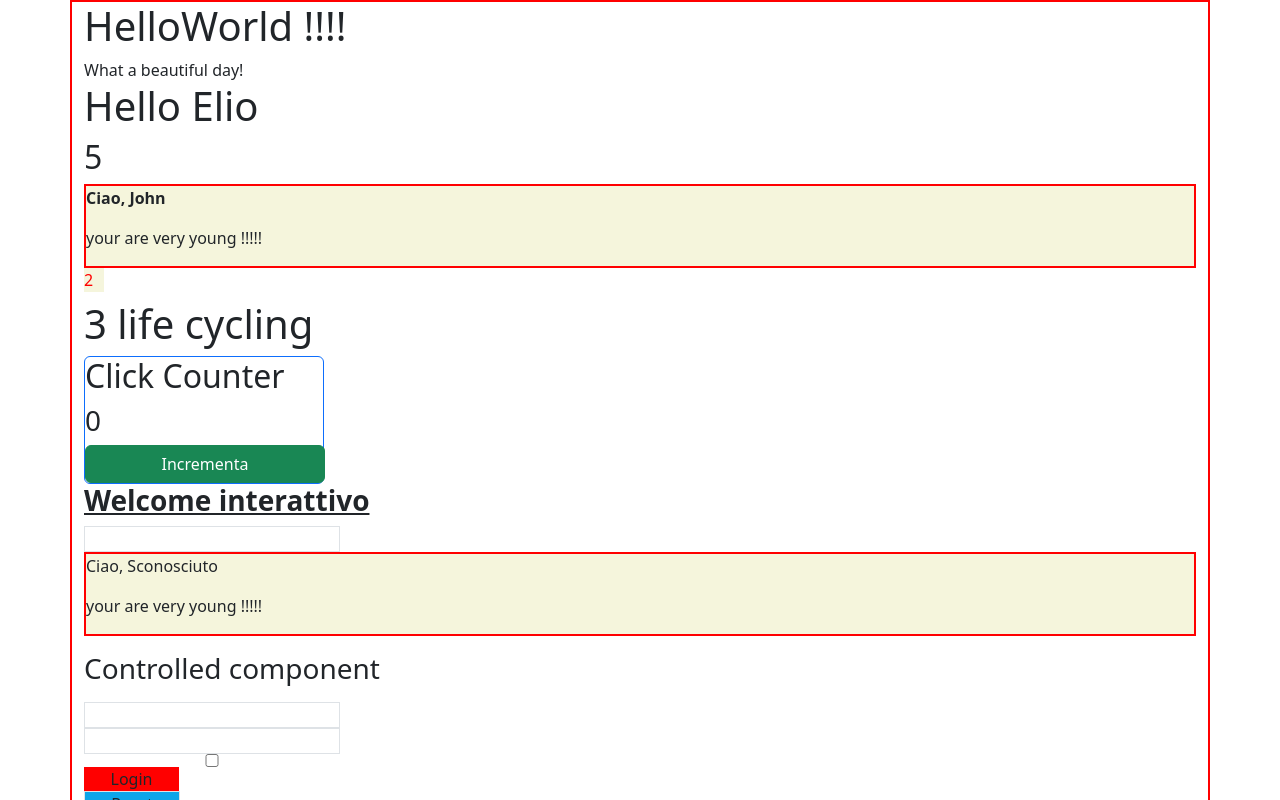
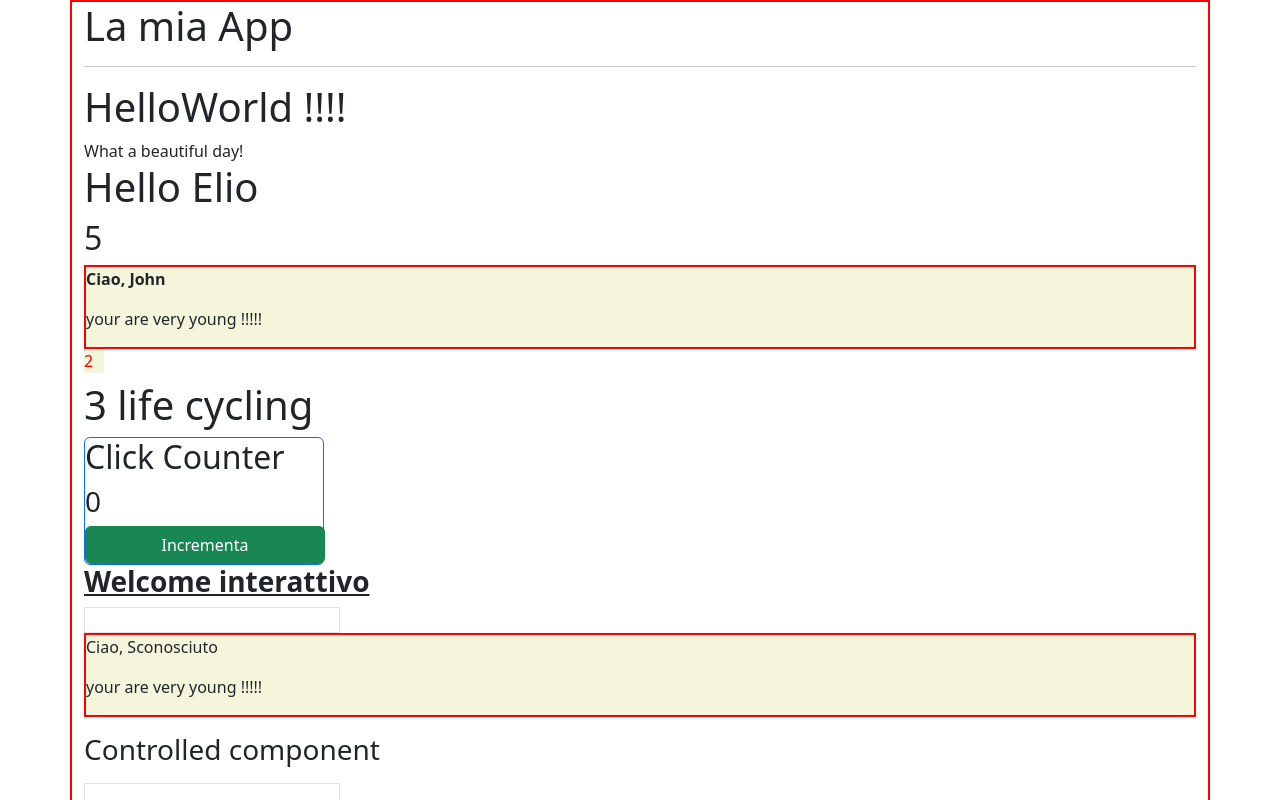
Before and after one commit to Castels88/React-esercizi, a React (Create React App) app: page / in a window 1280 px wide. Shown: the top 800 px of the page. Built offline with nearby package versions, Linux system fonts and the light colour scheme.

Commit message:
fine esercizio

```diff
--- a/src/App.js
+++ b/src/App.js
@@ -30,7 +30,7 @@ const items = [
 export class App extends React.Component{
 render(){
     return (
-    <Container>
+    <Container title={"La mia App"}>
         <HelloWorld/>
         <h1>Hello <Name/></h1>
         <h2>{sum(2,3)}</h2>
--- a/src/Container.js
+++ b/src/Container.js
@@ -3,6 +3,8 @@ export class Container extends React.Component{
     render(){
         return (
             <div className="container">
+                <h1>{this.props.title}</h1>
+                <hr />
                 {this.props.children}
             </div>
         )
```
